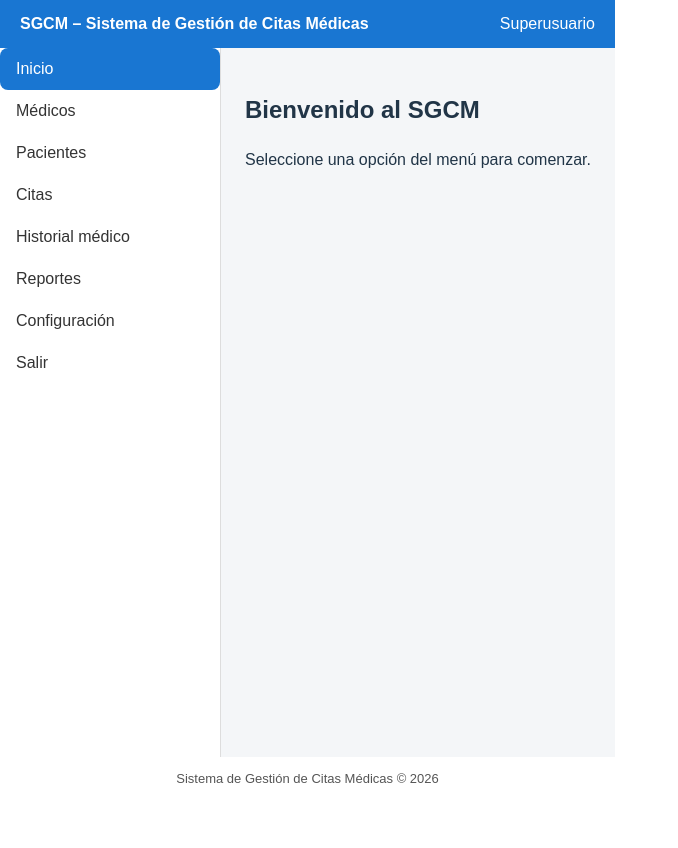
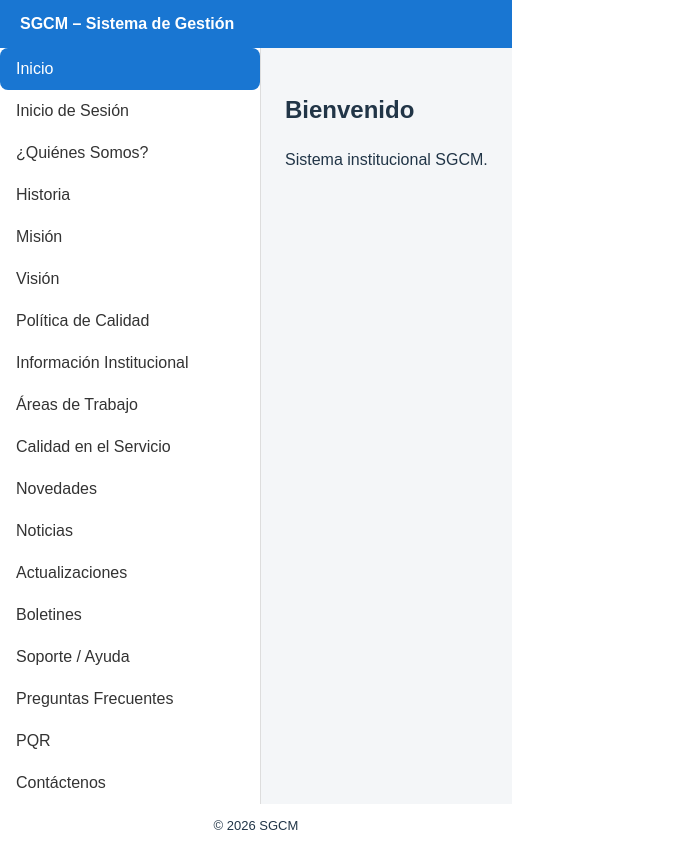
Before and after one commit to wandres2357-commits/Proyecto_SGCM, a React (Vite) app: page / in a window 1280 px wide. Shown: the whole page, without its empty margins (0-678 px from the left). Before the commit the page ends 800 px from the top, so only its background shows below. Built offline with nearby package versions, Linux system fonts and the light colour scheme.

Commit message:
Add files via upload

```diff
--- a/src/App.jsx
+++ b/src/App.jsx
@@ -21,39 +21,24 @@ export default function App() {
   );
 
   const Card = ({ children }) => (
-    <div
-      style={{
-        background: "#fff",
-        padding: 20,
-        borderRadius: 6,
-        maxWidth: 600
-      }}
-    >
+    <div style={{ background: "#fff", padding: 20, borderRadius: 6, maxWidth: 700 }}>
       {children}
     </div>
   );
 
   const Input = (props) => (
-    <input
-      {...props}
-      style={{
-        width: "100%",
-        padding: 8,
-        marginBottom: 10
-      }}
-    />
+    <input {...props} style={{ width: "100%", padding: 8, marginBottom: 10 }} />
   );
 
-  const Button = ({ label, variant = "primary" }) => (
+  const Button = ({ label }) => (
     <button
       style={{
         padding: "10px 16px",
-        marginRight: 8,
         border: "none",
         borderRadius: 4,
         cursor: "pointer",
-        background: variant === "primary" ? "#2e7d32" : "#ccc",
-        color: variant === "primary" ? "#fff" : "#000"
+        background: "#2e7d32",
+        color: "#fff"
       }}
     >
       {label}
@@ -63,133 +48,98 @@ export default function App() {
   return (
     <div style={{ minHeight: "100vh", display: "flex", flexDirection: "column", fontFamily: "Arial" }}>
       {/* HEADER */}
-      <header
-        style={{
-          background: "#1976d2",
-          color: "#fff",
-          padding: "12px 20px",
-          display: "flex",
-          justifyContent: "space-between"
-        }}
-      >
-        <strong>SGCM – Sistema de Gestión de Citas Médicas</strong>
-        <span>Superusuario</span>
+      <header style={{ background: "#1976d2", color: "#fff", padding: "12px 20px" }}>
+        <strong>SGCM – Sistema de Gestión</strong>
       </header>
 
-      {/* LAYOUT */}
       <div style={{ display: "flex", flex: 1 }}>
         {/* MENU */}
-        <aside style={{ width: 220, background: "#fff", borderRight: "1px solid #ddd" }}>
+        <aside style={{ width: 260, background: "#fff", borderRight: "1px solid #ddd" }}>
           <MenuButton label="Inicio" target="inicio" />
-          <MenuButton label="Médicos" target="medicos" />
-          <MenuButton label="Pacientes" target="pacientes" />
-          <MenuButton label="Citas" target="citas" />
-          <MenuButton label="Historial médico" target="historial" />
-          <MenuButton label="Reportes" target="reportes" />
-          <MenuButton label="Configuración" target="configuracion" />
-          <MenuButton label="Salir" target="salir" />
+          <MenuButton label="Inicio de Sesión" target="login" />
+
+          <MenuButton label="¿Quiénes Somos?" target="quienes" />
+          <MenuButton label="Historia" target="historia" />
+          <MenuButton label="Misión" target="mision" />
+          <MenuButton label="Visión" target="vision" />
+          <MenuButton label="Política de Calidad" target="politica" />
+          <MenuButton label="Información Institucional" target="info" />
+
+          <MenuButton label="Áreas de Trabajo" target="areas" />
+          <MenuButton label="Calidad en el Servicio" target="calidad" />
+
+          <MenuButton label="Novedades" target="novedades" />
+          <MenuButton label="Noticias" target="noticias" />
+          <MenuButton label="Actualizaciones" target="actualizaciones" />
+          <MenuButton label="Boletines" target="boletines" />
+
+          <MenuButton label="Soporte / Ayuda" target="ayuda" />
+          <MenuButton label="Preguntas Frecuentes" target="faq" />
+          <MenuButton label="PQR" target="pqr" />
+
+          <MenuButton label="Contáctenos" target="contacto" />
         </aside>
 
         {/* CONTENT */}
         <main style={{ flex: 1, padding: 24, background: "#f4f6f8" }}>
           {view === "inicio" && (
             <>
-              <h2>Bienvenido al SGCM</h2>
-              <p>Seleccione una opción del menú para comenzar.</p>
+              <h2>Bienvenido</h2>
+              <p>Sistema institucional SGCM.</p>
             </>
           )}
 
-          {view === "medicos" && (
+          {view === "login" && (
             <Card>
-              <h2>Registrar Médico</h2>
-              <Input placeholder="Nombres" />
-              <Input placeholder="Apellidos" />
-              <Input placeholder="Especialidad" />
-              <Input placeholder="Correo electrónico" />
-              <Button label="Guardar" />
+              <h2>Inicio de Sesión</h2>
+              <Input placeholder="Usuario" />
+              <Input type="password" placeholder="Contraseña" />
+              <Button label="Ingresar" />
             </Card>
           )}
 
-          {view === "pacientes" && (
+          {view === "quienes" && <Card><h2>¿Quiénes Somos?</h2><p>Descripción institucional.</p></Card>}
+          {view === "historia" && <Card><h2>Historia</h2><p>Nuestra trayectoria.</p></Card>}
+          {view === "mision" && <Card><h2>Misión</h2><p>Nuestra razón de ser.</p></Card>}
+          {view === "vision" && <Card><h2>Visión</h2><p>Nuestro futuro.</p></Card>}
+          {view === "politica" && <Card><h2>Política de Calidad</h2><p>Compromiso con la calidad.</p></Card>}
+          {view === "info" && <Card><h2>Información Institucional</h2><p>Datos legales y administrativos.</p></Card>}
+
+          {view === "areas" && <Card><h2>Áreas de Trabajo</h2><p>Departamentos y funciones.</p></Card>}
+          {view === "calidad" && <Card><h2>Calidad en el Servicio</h2><p>Indicadores y procesos.</p></Card>}
+
+          {view === "novedades" && <Card><h2>Novedades</h2><p>Últimos cambios.</p></Card>}
+          {view === "noticias" && <Card><h2>Noticias</h2><p>Comunicados oficiales.</p></Card>}
+          {view === "actualizaciones" && <Card><h2>Actualizaciones</h2><p>Mejoras del sistema.</p></Card>}
+          {view === "boletines" && <Card><h2>Boletines</h2><p>Publicaciones periódicas.</p></Card>}
+
+          {view === "ayuda" && <Card><h2>Soporte / Ayuda</h2><p>¿Necesitas asistencia?</p></Card>}
+          {view === "faq" && <Card><h2>Preguntas Frecuentes</h2><p>Dudas comunes.</p></Card>}
+
+          {view === "pqr" && (
             <Card>
-              <h2>Registrar Paciente</h2>
-              <Input placeholder="Nombres" />
-              <Input placeholder="Apellidos" />
-              <Input type="date" />
-              <Input placeholder="Correo electrónico" />
-              <Button label="Guardar" />
+              <h2>PQR</h2>
+              <Input placeholder="Nombre" />
+              <Input placeholder="Correo" />
+              <Input placeholder="Petición / Queja / Reclamo" />
+              <Button label="Enviar" />
             </Card>
           )}
 
-          {view === "citas" && (
-            <>
-              <h2>Citas Médicas</h2>
-              <table width="100%" style={{ borderCollapse: "collapse", background: "#fff" }}>
-                <thead>
-                  <tr>
-                    <th>Fecha</th>
-                    <th>Hora</th>
-                    <th>Paciente</th>
-                    <th>Médico</th>
-                  </tr>
-                </thead>
-                <tbody>
-                  <tr>
-                    <td>25/04/2025</td>
-                    <td>09:00</td>
-                    <td>Ana López</td>
-                    <td>Dr. Martínez</td>
-                  </tr>
-                </tbody>
-              </table>
-            </>
-          )}
-
-          {view === "historial" && (
-            <>
-              <h2>Historial Médico</h2>
-              <Card>
-                <p><strong>Paciente:</strong> Ana López</p>
-                <p><strong>Diagnóstico:</strong> Hipertensión</p>
-                <p><strong>Tratamiento:</strong> Control mensual</p>
-              </Card>
-            </>
-          )}
-
-          {view === "reportes" && (
-            <>
-              <h2>Reportes</h2>
-              <Card>
-                <p>Reporte de citas por médico</p>
-                <p>Reporte de citas por fecha</p>
-                <Button label="Generar reporte" />
-              </Card>
-            </>
-          )}
-
-          {view === "configuracion" && (
-            <>
-              <h2>Configuración</h2>
-              <Card>
-                <Input defaultValue="SGCM" />
-                <Input defaultValue="admin@sgcm.com" />
-                <Button label="Guardar cambios" />
-              </Card>
-            </>
-          )}
-
-          {view === "salir" && (
-            <>
-              <h2>Sesión finalizada</h2>
-              <p>Gracias por usar el sistema SGCM.</p>
-            </>
+          {view === "contacto" && (
+            <Card>
+              <h2>Formulario de Contacto</h2>
+              <Input placeholder="Nombre" />
+              <Input placeholder="Correo" />
+              <Input placeholder="Mensaje" />
+              <Button label="Enviar" />
+            </Card>
           )}
         </main>
       </div>
 
-      {/* FOOTER */}
-      <footer style={{ textAlign: "center", padding: 12, fontSize: 13, color: "#555" }}>
-        Sistema de Gestión de Citas Médicas © 2026
+      <footer style={{ textAlign: "center", padding: 12, fontSize: 13 }}>
+        © 2026 SGCM
       </footer>
     </div>
   );
```
